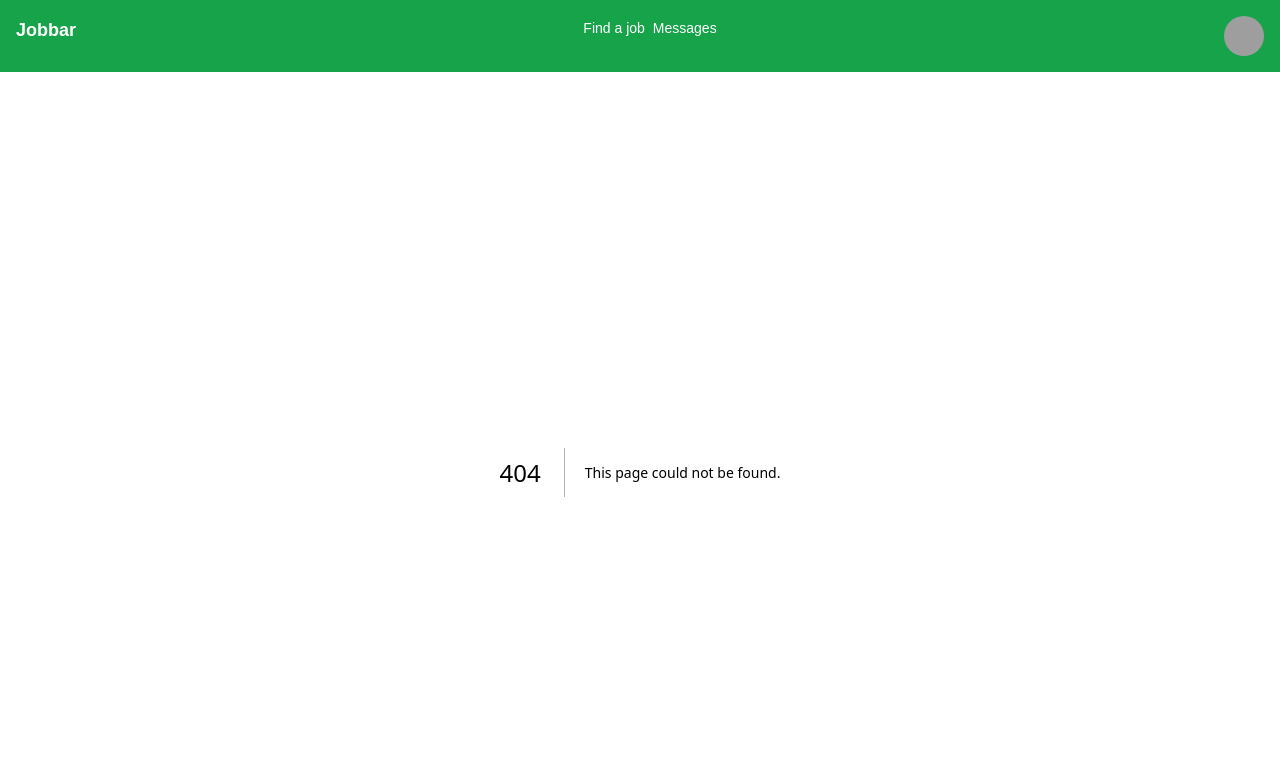
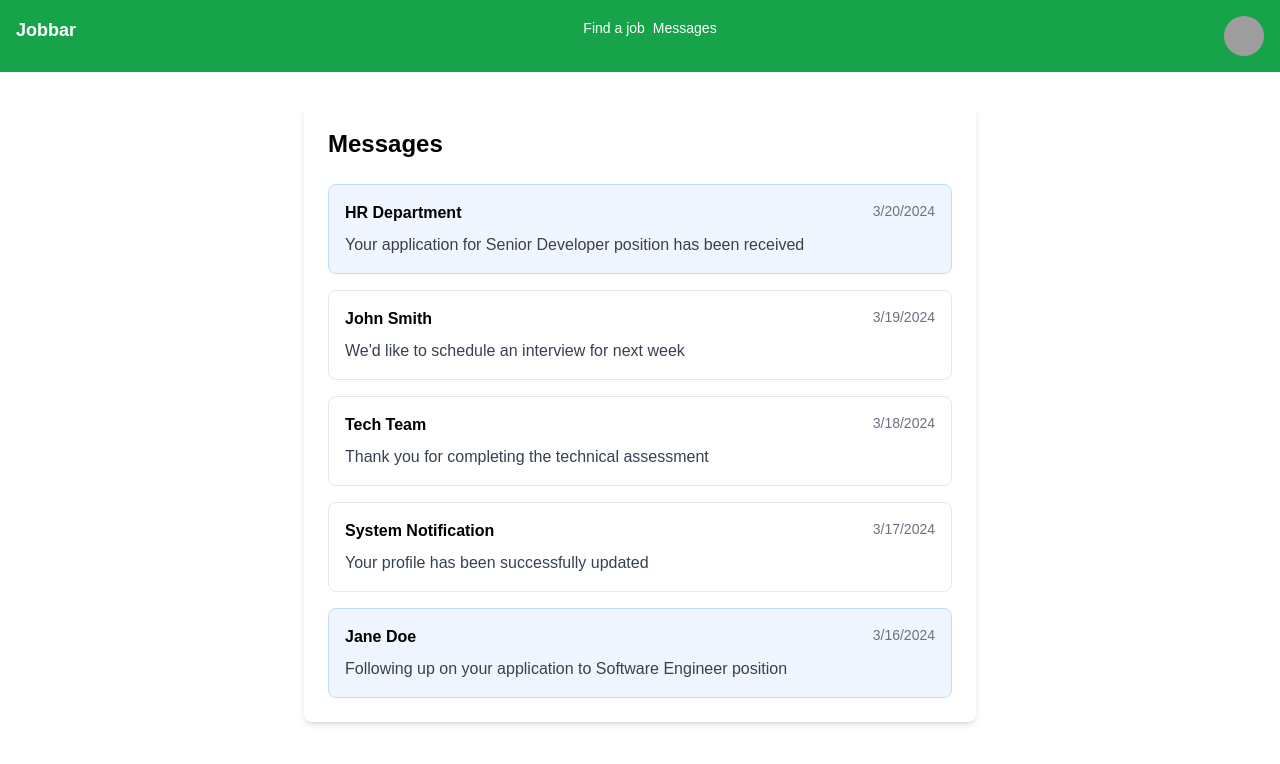
Before and after one commit to sammyodiagbe/class-project, a Next.js app: page /messages in a window 1280 px wide. Before the commit this address had no page. Shown: the top 764 px of the page. Built offline with nearby package versions, Linux system fonts and the light colour scheme; grey boxes are pictures that could not be loaded.

Commit message:
making things work

```diff
--- /dev/null
+++ b/app/messages/page.tsx
@@ -0,0 +1,83 @@
+"use client";
+
+import { useState } from "react";
+
+interface Message {
+  id: number;
+  sender: string;
+  content: string;
+  timestamp: string;
+  isRead: boolean;
+}
+
+const dummyMessages: Message[] = [
+  {
+    id: 1,
+    sender: "HR Department",
+    content: "Your application for Senior Developer position has been received",
+    timestamp: "2024-03-20T10:30:00",
+    isRead: false,
+  },
+  {
+    id: 2,
+    sender: "John Smith",
+    content: "We'd like to schedule an interview for next week",
+    timestamp: "2024-03-19T15:45:00",
+    isRead: true,
+  },
+  {
+    id: 3,
+    sender: "Tech Team",
+    content: "Thank you for completing the technical assessment",
+    timestamp: "2024-03-18T09:15:00",
+    isRead: true,
+  },
+  {
+    id: 4,
+    sender: "System Notification",
+    content: "Your profile has been successfully updated",
+    timestamp: "2024-03-17T16:20:00",
+    isRead: true,
+  },
+  {
+    id: 5,
+    sender: "Jane Doe",
+    content: "Following up on your application to Software Engineer position",
+    timestamp: "2024-03-16T11:00:00",
+    isRead: false,
+  },
+];
+
+const MessagesPage = () => {
+  const [messages, setMessages] = useState<Message[]>(dummyMessages);
+
+  return (
+    <div className="container mx-auto py-8">
+      <div className="max-w-2xl mx-auto bg-white p-6 rounded-lg shadow-md">
+        <h1 className="text-2xl font-bold mb-6">Messages</h1>
+        <div className="space-y-4">
+          {messages.map((message) => (
+            <div
+              key={message.id}
+              className={`p-4 rounded-lg border ${
+                !message.isRead
+                  ? "bg-blue-50 border-blue-200"
+                  : "border-gray-200"
+              }`}
+            >
+              <div className="flex justify-between items-start">
+                <h2 className="font-semibold">{message.sender}</h2>
+                <span className="text-sm text-gray-500">
+                  {new Date(message.timestamp).toLocaleDateString()}
+                </span>
+              </div>
+              <p className="mt-2 text-gray-700">{message.content}</p>
+            </div>
+          ))}
+        </div>
+      </div>
+    </div>
+  );
+};
+
+export default MessagesPage;
--- a/components/filterComponent.tsx
+++ b/components/filterComponent.tsx
@@ -1,7 +1,7 @@
 "use client";
 import { ChangeEventHandler, FC, useState } from "react";
 import { JobType } from "@/utils/types";
-import { BiChevronDown, BiMoney, BiSearch } from "react-icons/bi";
+import { BiChevronDown, BiSearch } from "react-icons/bi";
 import { BsSuitcase } from "react-icons/bs";
 import { PiNavigationArrow } from "react-icons/pi";
 import { jobListings } from "@/utils/data";
@@ -17,6 +17,9 @@ const FilterComponent: FC<FilterComponentTypes> = ({
 }) => {
   const [searchInput, setSearchInput] = useState("");
   const [locationSearch, setLocationSearch] = useState("");
+  const [isOpen, setIsOpen] = useState(false);
+  const [selectedJobType, setSelectedJobType] = useState("");
+  const jobTypes = ["Full-time", "Part-time", "Contract"];
 
   const searchListings: ChangeEventHandler<HTMLInputElement> = (event) => {
     event.preventDefault();
@@ -76,26 +79,49 @@ const FilterComponent: FC<FilterComponentTypes> = ({
             onChange={searchLocation}
           />
         </div>
-        <div className="flex gap-1 bg-green-700 rounded-md p-2 items-center ">
-          <BsSuitcase size={18} color="white" />
-          <input
-            type="text"
-            className="p-2 outline-none bg-transparent placeholder-white  flex-1"
-            placeholder="Job type"
-            disabled
-          />
-          <BiChevronDown size={18} color="white" />
-        </div>
-        <div className="flex gap-1 items-center ">
-          <div></div>
-          <BiMoney size={18} color="white" />
-          <input
-            type="range"
-            className="p-2 outline-none bg-transparent flex-1"
-            placeholder="Job type"
-            min={1200}
-            max={1000000}
-          />
+        <div className="relative">
+          <div
+            className="flex gap-1 bg-green-700 rounded-md p-2 items-center cursor-pointer"
+            onClick={() => setIsOpen(!isOpen)}
+          >
+            <BsSuitcase size={18} color="white" />
+            <div className="p-2 outline-none bg-transparent text-white placeholder-white flex-1">
+              {selectedJobType || "Job type"}
+            </div>
+            <BiChevronDown size={18} color="white" />
+          </div>
+
+          {isOpen && (
+            <div className="absolute top-full left-0 w-full mt-1 bg-white rounded-md shadow-lg z-10">
+              {jobTypes.map((type) => (
+                <div
+                  key={type}
+                  className="px-4 py-2 hover:bg-gray-100 cursor-pointer text-gray-700"
+                  onClick={() => {
+                    setSelectedJobType(type);
+                    setIsOpen(false);
+                    const tempArr = [...jobListings];
+                    const filteredListing = tempArr.filter(
+                      (job) => job.employmentType === type
+                    );
+                    updateListings(filteredListing);
+                  }}
+                >
+                  {type}
+                </div>
+              ))}
+              <div
+                className="px-4 py-2 hover:bg-gray-100 cursor-pointer text-gray-700 border-t"
+                onClick={() => {
+                  setSelectedJobType("");
+                  setIsOpen(false);
+                  updateListings(jobListings);
+                }}
+              >
+                Show All
+              </div>
+            </div>
+          )}
         </div>
       </div>
     </div>
--- a/components/jobsComponent.tsx
+++ b/components/jobsComponent.tsx
@@ -47,7 +47,7 @@ const Job: FC<{ data: JobType }> = ({ data }) => {
 
         <div>
           <Link href={`/jobs/${id}`}>
-            <button className="p-2 font-bold text-xs rounded-md bg-green-500 text-white">
+            <button className="p-2 font-bold text-xs rounded-md bg-green-500 hover:bg-green-600 transition-colors text-white">
               Apply Now
             </button>
           </Link>
--- a/components/navbar.tsx
+++ b/components/navbar.tsx
@@ -11,7 +11,7 @@ const Navbar = () => {
 
         <ul className="flex gap-2 align-middle">
           <li>
-            <Link href={"/find-job"} className={"text-sm"}>
+            <Link href={"/"} className={"text-sm"}>
               Find a job
             </Link>
           </li>
--- a/utils/types.ts
+++ b/utils/types.ts
@@ -7,4 +7,5 @@ export interface JobType {
   employmentType: string;
   city: string;
   id?: number;
+  jobType?: string;
 }
```
